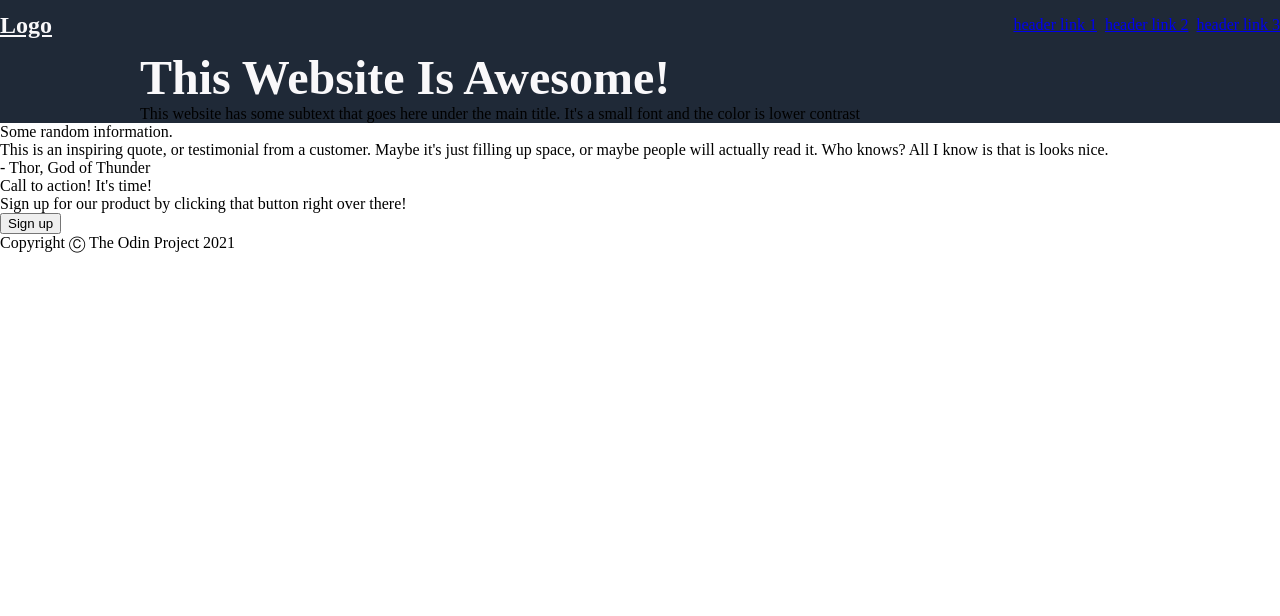
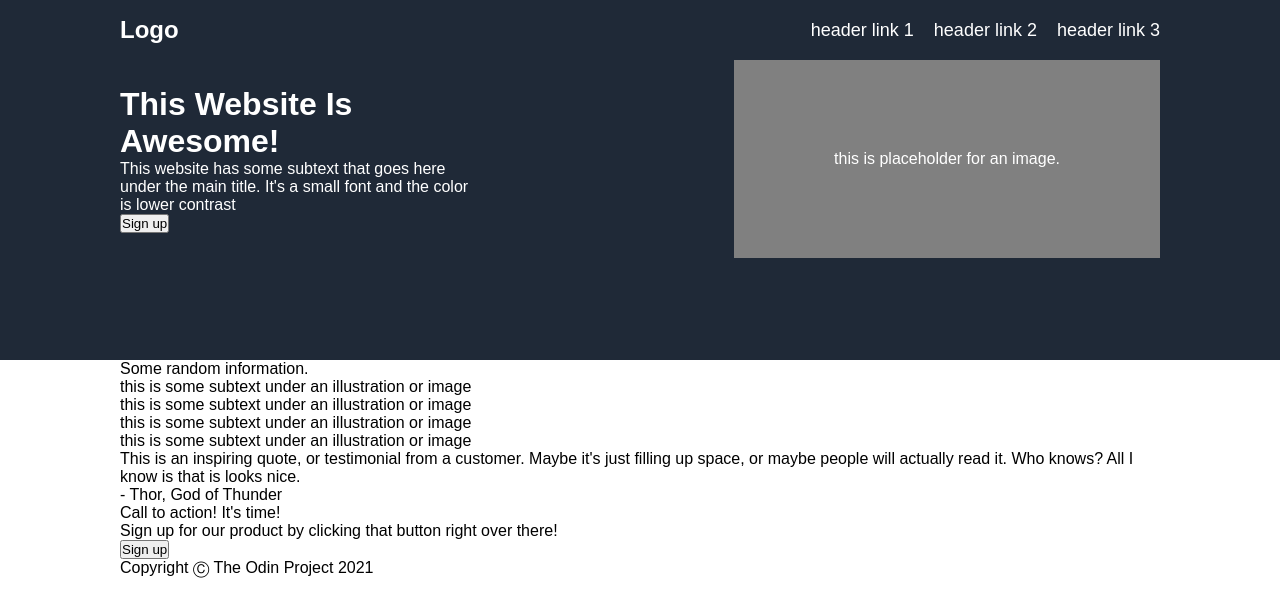
Before and after one commit to christiantabile/landing-page, a plain HTML site: page index.html in a window 1280 px wide. Drawn offline with Linux system fonts and the light colour scheme.

Commit message:
Continue working on project

```diff
--- a/assets/css/styles.css
+++ b/assets/css/styles.css
@@ -1,39 +1,85 @@
 /** @format */
 *, *::before, *::after{
   box-sizing: border-box;
+  padding: 0;
+  margin: 0;
 }
 
 body {
-  margin: 0;
-}
-
-.header {
-  display: flex;
-  justify-content: space-between;
-  align-items: center;
-  background-color: #1f2937;
-}
-
-.logo {
-  font-size: 24px;
-  font-weight: 700;
-  color: #F9F8FA;
+  font-family: sans-serif;
+  font-size: 16px;
 }
 
 ul {
-  list-style: none;
-  display: flex;
-  gap: 8px;
+  list-style-type: none;
 }
 
-.home {
-  display: flex;
-  justify-content: space-around;
-  background-color: #1f2937;
+.container {
+  max-width: 1100px;
+  margin: 0 auto;
+  padding: 0 30px;
 }
 
-.home-title {
-  font-size: 48px;
-  font-weight: 900;
-  color: #F9F8FA;
+.navbar{
+  background: #1F2937;
+  height: 60px;
 }
+
+.navbar .logo {
+  font-size: x-large;
+  font-weight: bold;
+}
+
+.navbar a {
+  color: #fff;
+  text-decoration: none;
+  font-size: 18px;
+  font-weight: 100;
+}
+
+.navbar a:hover {
+  color: rgb(0, 0, 63)
+}
+
+.navbar .container {
+  display: flex;
+  align-items: center;
+  justify-content: space-between;
+  height: 100%;
+}
+
+.navbar ul {
+  display: flex;
+}
+
+.navbar ul li {
+  margin-left: 20px;
+}
+
+
+.header {
+  background-color: #1F2937;
+  color: white;
+  min-height: 300px;
+}
+
+.header-title {
+  font-size: 2rem;
+  font-weight: bold;
+}
+
+.header .content {
+  width: 350px;
+}
+
+.header .img {
+  display: block;
+  background-color: grey;
+  padding: 90px 100px;
+}
+
+.header .container {
+  display: flex;
+  align-items: center;
+  justify-content: space-between;
+}
--- a/index.html
+++ b/index.html
@@ -11,12 +11,10 @@
 </head>
 
 <body>
-
-    <div class="header">
+    <nav class="navbar">
+        <div class="container">
             <a href="#" class="logo" id="">Logo</a>
-
-        <div class="left-links">
-            <ul>
+            <ul class="nav">
                 <li>
                     <a href="#" class="link-content">header link 1</a>
                 </li>
@@ -28,58 +26,66 @@
                 </li>
             </ul>
         </div>
+    </nav>
 
+    <div class="header">
+        <div class="container">
+            <div class="content">
+                <div class="header-title">This Website Is Awesome!</div>
+                <div class="header-description">This website has some subtext that goes here under the main title. It's
+                    a small font and the color is lower contrast
+                </div>
+                <button class="signup-button">Sign up</button>
             </div>
 
-    <div class="main">
-
-        <div class="home">
-            <div class="home-content">
-                <div class="home-title">This Website Is Awesome!</div>
-                <div class="home-description">This website has some subtext that goes here under the main title. It's a
-                    small font and the color is lower contrast
+            <div class="img">this is placeholder for an image.</div>
         </div>
     </div>
 
-            <div class="home-content">
-                <img src="assets/img/" alt="" class="home-image">
+
+    <div class="main">
+        <section class="information">
+            <div class="container">
+                <div class="information-title">Some random information.</div>
+
+                <div class="information-container">
+                    <div class="information-content">
+                        <p>this is some subtext under an illustration or image</p>
+                    </div>
+
+                    <div class="information-content">
+                        <p>this is some subtext under an illustration or image</p>
+                    </div>
+
+                    <div class="information-content">
+                        <p>this is some subtext under an illustration or image</p>
+                    </div>
+
+                    <div class="information-content">
+                        <p>this is some subtext under an illustration or image</p>
                     </div>
                 </div>
 
-        <div class="information">
+            </div>
+        </section>
 
-            <div class="information-title">Some random information.</div>
 
-            <div class="information-container">
-
-                <div class="information-content">
-
-                </div>
-
-                <div class="information-content">
-
-                </div>
-
-                <div class="information-content">
-
-                </div>
-
-                <div class="information-content">
-                </div>
-            </div>
-        </div>
-
-        <div class="quote-container">
-            <div class="quote">
-                This is an inspiring quote, or testimonial from a customer. Maybe it's just filling up space, or maybe
+        <section class="quote">
+            <div class="container">
+                <div class="quote-content">
+                    This is an inspiring quote, or testimonial from a customer. Maybe it's just filling up space, or
+                    maybe
                     people will actually read it. Who knows? All I know is that is looks nice.
                 </div>
                 <div class="quoter">- Thor, God of Thunder</div>
             </div>
+        </section>
 
-        <div class="signup">
+        <section class="signup">
+            <div class="container">
+
                 <div class="signup-content">
-                <div class="signup-header"> Call to action! It's time!</div>
+                    <div class=" signup-header"> Call to action! It's time!</div>
 
                     <div class="signup-description">
                         Sign up for our product by clicking that button right over there!
@@ -88,11 +94,14 @@
 
                 <button class="signup-button">Sign up</button>
             </div>
+        </section>
     </div>
 
     <div class="footer">
+        <div class="container">
             <div class="footer-content">
                 Copyright Ⓒ The Odin Project 2021
+            </div>
         </div>
     </div>
 </body>
```
Lines whose indentation alone changed are shown as unchanged.
